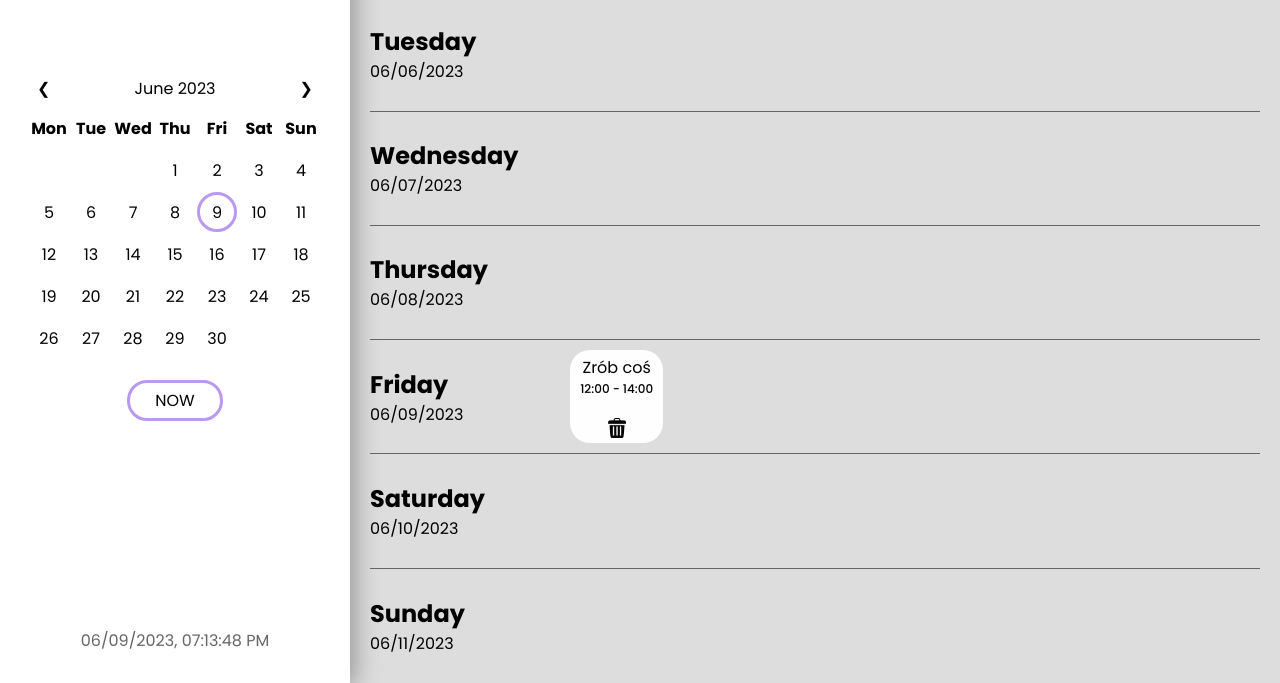
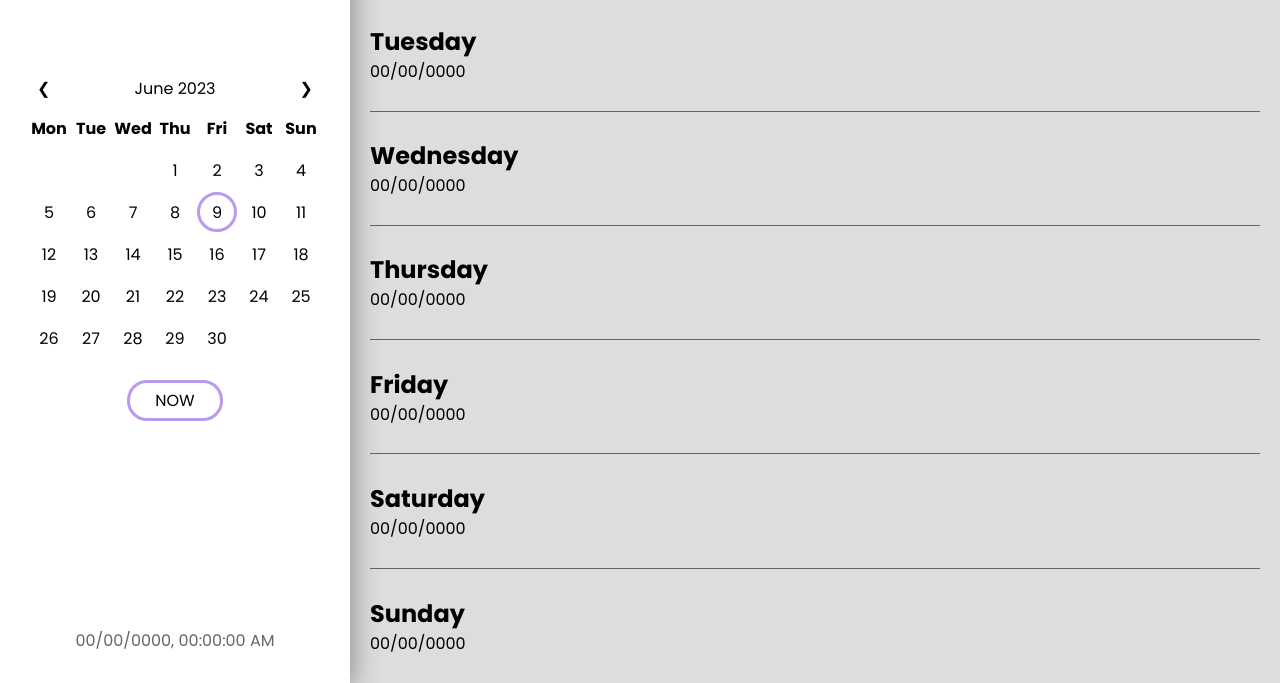
Before and after one commit to KamilTomiczek/Calendar, a plain HTML site: page index.html in a window 1280 px wide. Shown: the part 117-800 px from the top of the page. Drawn offline with Linux system fonts and the light colour scheme.

Commit message:
read and delete events

```diff
--- a/data.xml
+++ /dev/null
@@ -1,4 +0,0 @@
-<itemlist>
-    <item date="06/09/2023" title="Zrób coś" color="#fefefe" time="12:00 - 14:00"></item>
-    <item date="06/01/2023" title="tak" color="#fe9843" time="11:00 - 12:00"></item>
-</itemlist>
--- a/script.js
+++ b/script.js
@@ -3,13 +3,21 @@ var months = ["January", "February", "March", "April", "May", "June", "July", "A
 var d = new Date()
 var selectedDate = new Date()
 
+const getEvents = () => {
+    let events
+
+    if(localStorage.getItem('events') === null){
+        events = []
+    }else {
+        events = JSON.parse(localStorage.getItem('events'))
+    }
+
+    return events
+}
+
 function loadMainItems(){
 
-    const xhttp = new XMLHttpRequest();
-    xhttp.onload = function() {
-
-        const xmlDoc = this.responseXML;
-        const x = xmlDoc.getElementsByTagName("item");
+    let x = getEvents()
 
     if(selectedDate.getDay() == 0){
         var dateContainer = new Date(selectedDate - (1000 * 60 * 60 * 24 * (selectedDate.getDay() + 6)))
@@ -26,20 +34,25 @@ function loadMainItems(){
         elements[i].querySelector(".items").innerHTML = ""
         elements[i].querySelector(".dateContainer p").innerHTML = dateContainer.toLocaleString("en-US", option)
 
-           for(let j = 0; j < x.length; j++){
-                if(x[j].getAttribute("date") == dateContainer.toLocaleString("en-US", option)){
-                    elements[i].querySelector(".items").innerHTML += '<div class="item" style="background: ' + x[j].getAttribute("color") + ';"><h4>' + x[j].getAttribute("title") + '</h4><p>' + x[j].getAttribute("time") + '</p><img src="img/trash.png" alt=""></div>'
+        for(let j = 0; j < x["items"].length; j++){
+            if(x["items"][j].date == dateContainer.toLocaleString("en-US", option)){
+                elements[i].querySelector(".items").innerHTML += '<div class="item" onclick="delEvent(' + j + ')" style="background: ' + x["items"][j].color + ';"><h4>' + x["items"][j].title + '</h4><p>' + x["items"][j].time + '</p><img src="img/trash.png" alt=""></div>'
             }
         }
 
         dateContainer.setDate(dateContainer.getDate() + 1)
     }
 }
-    xhttp.open("GET", "data.xml");
-    xhttp.send();
 
+function delEvent(indx){
+    console.log(indx)
+    let events = getEvents()
+    events["items"].splice(indx, 1)
+    localStorage.setItem('events', JSON.stringify(events))
 
+    loadMainItems()
 }
+
 
 function getDays(year, month) {
     return new Date(year, month, 0).getDate();
--- a/style.css
+++ b/style.css
@@ -128,10 +128,11 @@ body{
     display: flex;
     align-items: center;
     gap: 10px;
+    overflow: auto;
+    width: 100%;
 }
 
 .main .day .items .item{
-    background: var(--themeColor);
     height: 100%;
     aspect-ratio: 1 / 1;
     border-radius: 20px;
```
Also changed, not shown: 1 other file. Lines whose indentation alone changed are shown as unchanged.
